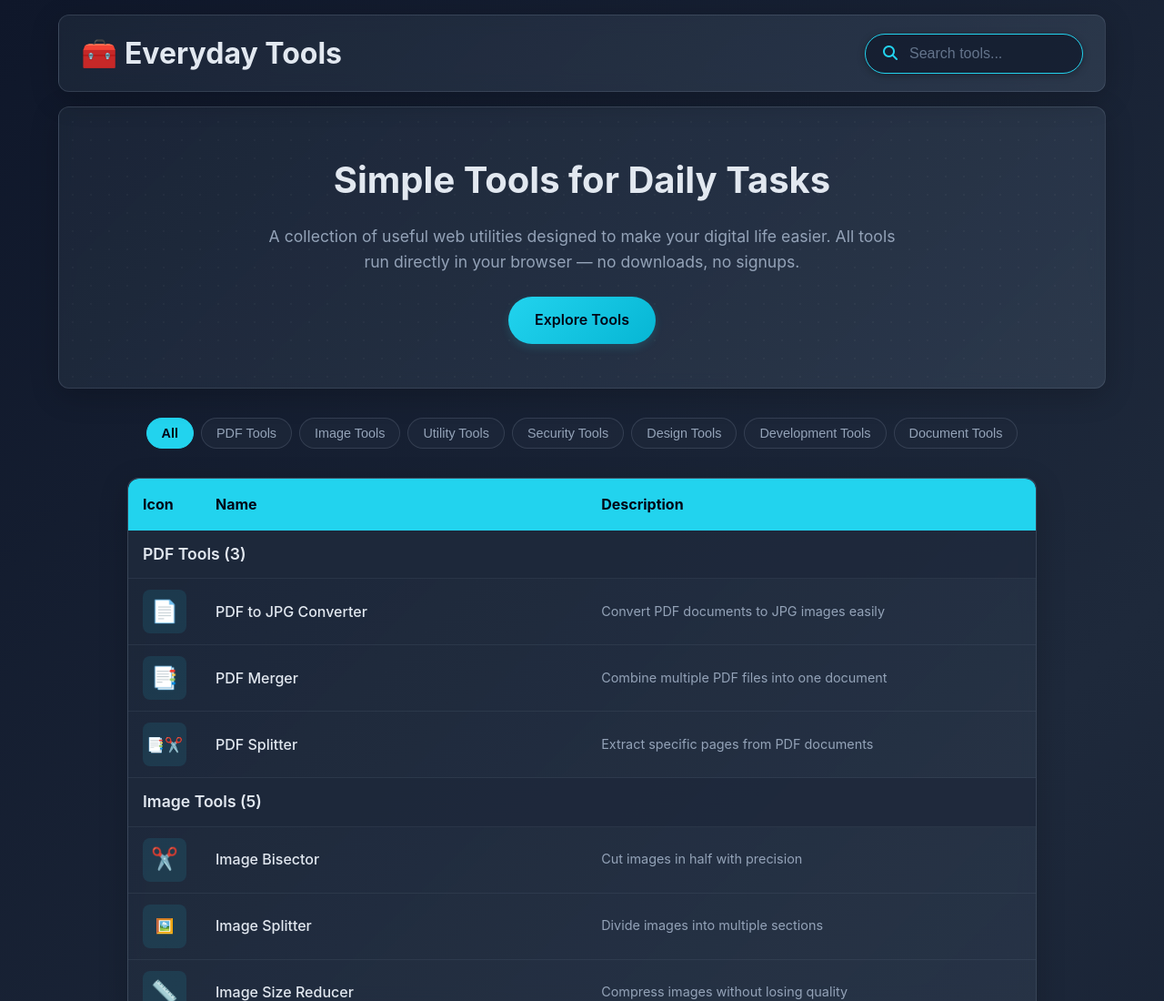
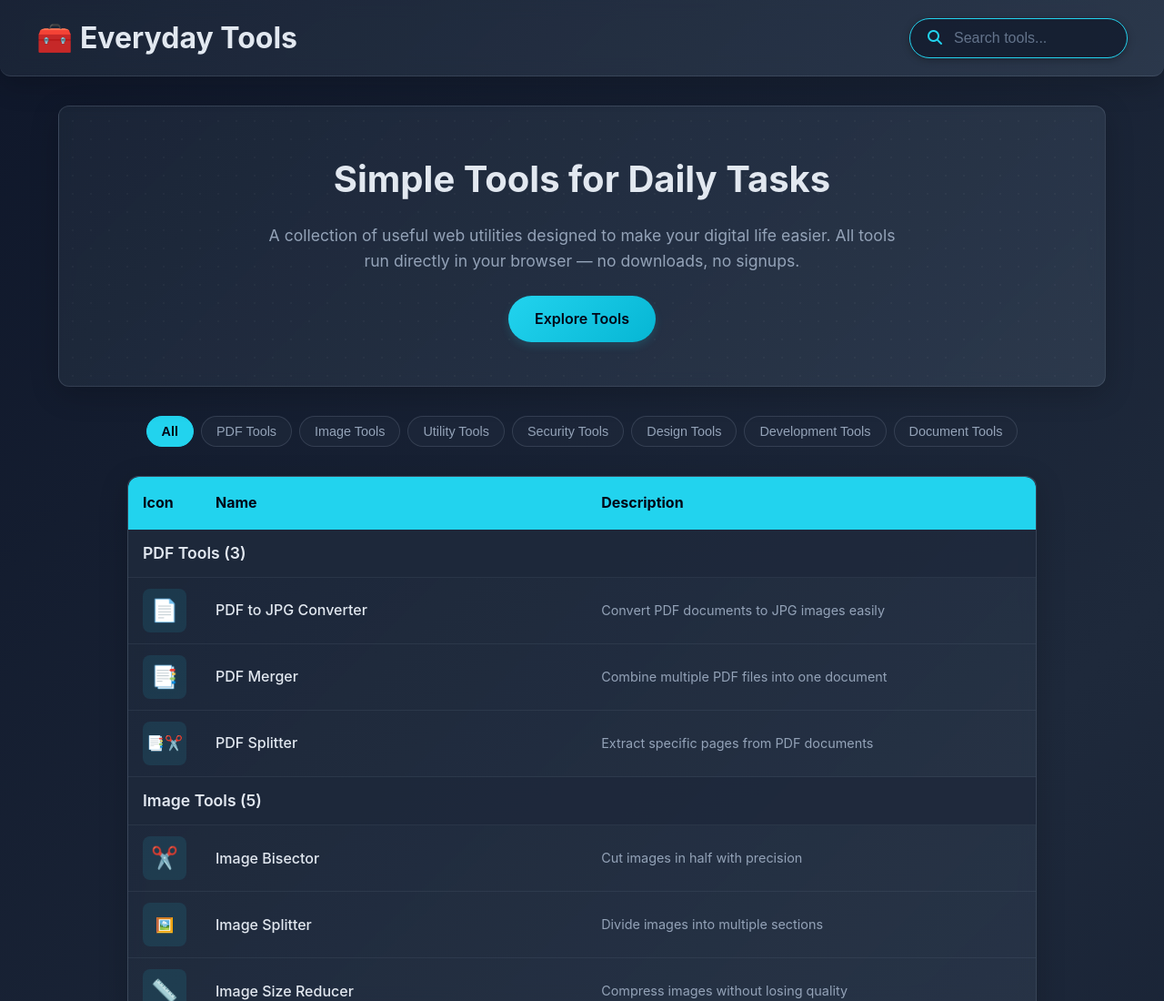
Before and after one commit to imyoga/everyday-tools, a plain HTML site: page index.html in a window 1280 px wide. Shown: the top 1100 px of the page at 91% size. Drawn offline with Linux system fonts and the light colour scheme.

Commit message:
improve header design

```diff
--- a/index.html
+++ b/index.html
@@ -11,8 +11,7 @@
     />
   </head>
   <body>
-    <div class="container">
-      <header>
+    <header class="site-header sticky">
       <div class="header-content">
         <a href="index.html" class="site-title">
           <h1>Everyday Tools</h1>
@@ -23,6 +22,7 @@
       </div>
     </header>
 
+    <div class="container">
       <section class="hero-section">
         <div class="hero-content">
           <h2>Simple Tools for Daily Tasks</h2>
@@ -87,14 +87,22 @@
     </footer>
     <script src="script.js" type="module"></script>
     <script>
-      // Sticky header functionality
+      // Set the header as fixed immediately
+      document.addEventListener('DOMContentLoaded', function() {
+        const header = document.querySelector('.site-header');
+
+        // Add padding to body to prevent content from hiding under the header
+        const headerHeight = header.offsetHeight;
+        document.body.style.paddingTop = headerHeight + 'px';
+
+        // Enhance sticky behavior with scroll event
         window.addEventListener('scroll', function() {
-        const header = document.querySelector('header');
           if (window.scrollY > 10) {
-          header.classList.add('sticky');
+            header.classList.add('scrolled');
           } else {
-          header.classList.remove('sticky');
+            header.classList.remove('scrolled');
           }
+        });
       });
     </script>
   </body>
--- a/styles.css
+++ b/styles.css
@@ -74,30 +74,35 @@ body {
     max-width: 1200px;
     margin: 0 auto;
     padding: 1.5rem;
-    padding-top: 1rem;
+    padding-top: 2rem;
 }
 
-header {
+/* Header Styles - Fixed Header */
+.site-header {
     display: flex;
     justify-content: space-between;
     align-items: center;
-    margin-bottom: 1rem;
     padding: 1rem 1.5rem;
     background: var(--card-gradient);
     backdrop-filter: blur(10px);
     -webkit-backdrop-filter: blur(10px);
-    border-radius: 12px;
+    border-radius: 0 0 12px 12px;
     box-shadow: var(--shadow);
-    border: var(--card-border);
-    position: sticky;
+    border-bottom: var(--card-border);
+    position: fixed;
     top: 0;
+    left: 0;
+    right: 0;
     z-index: 1000;
-    transition: box-shadow 0.3s ease, background-color 0.3s ease;
+    transition: all 0.3s ease;
+    width: 100%;
+    max-width: 100%;
 }
 
-header.sticky {
-    box-shadow: 0 4px 20px var(--shadow-color-medium);
+.site-header.scrolled {
+    box-shadow: 0 8px 30px var(--shadow-color-medium);
     background: var(--header-bg-sticky);
+    padding: 0.75rem 1.5rem;
 }
 
 .header-content {
@@ -106,6 +111,8 @@ header.sticky {
     gap: 1rem;
     width: 100%;
     justify-content: space-between;
+    max-width: 1200px;
+    margin: 0 auto;
 }
 
 h1 {
@@ -475,15 +482,14 @@ h1:before {
         padding: 1rem;
     }
 
-    header {
-        flex-direction: column;
-        gap: 1rem;
-        text-align: center;
-        padding: 1rem;
+    .site-header {
+        padding: 0.8rem 1rem;
     }
 
     .header-content {
         flex-direction: column;
+        gap: 1rem;
+        text-align: center;
     }
 
     .tools-table th:nth-child(3),
```
Lines whose indentation alone changed are shown as unchanged.
